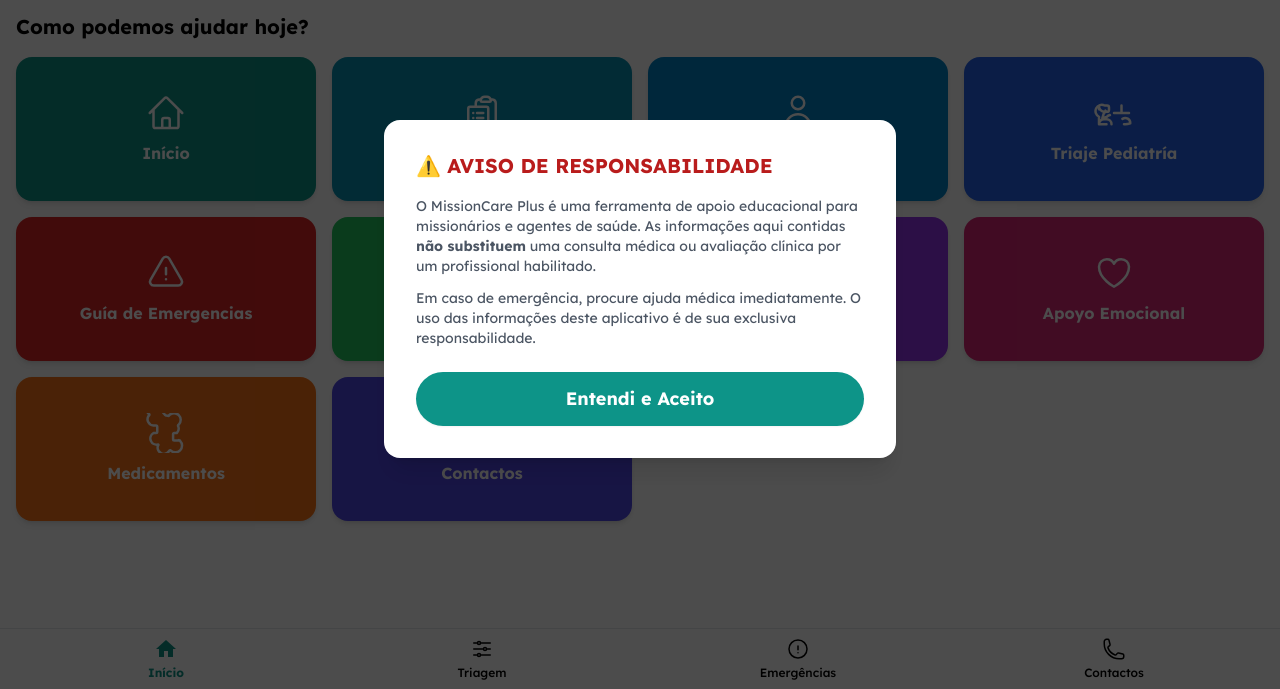
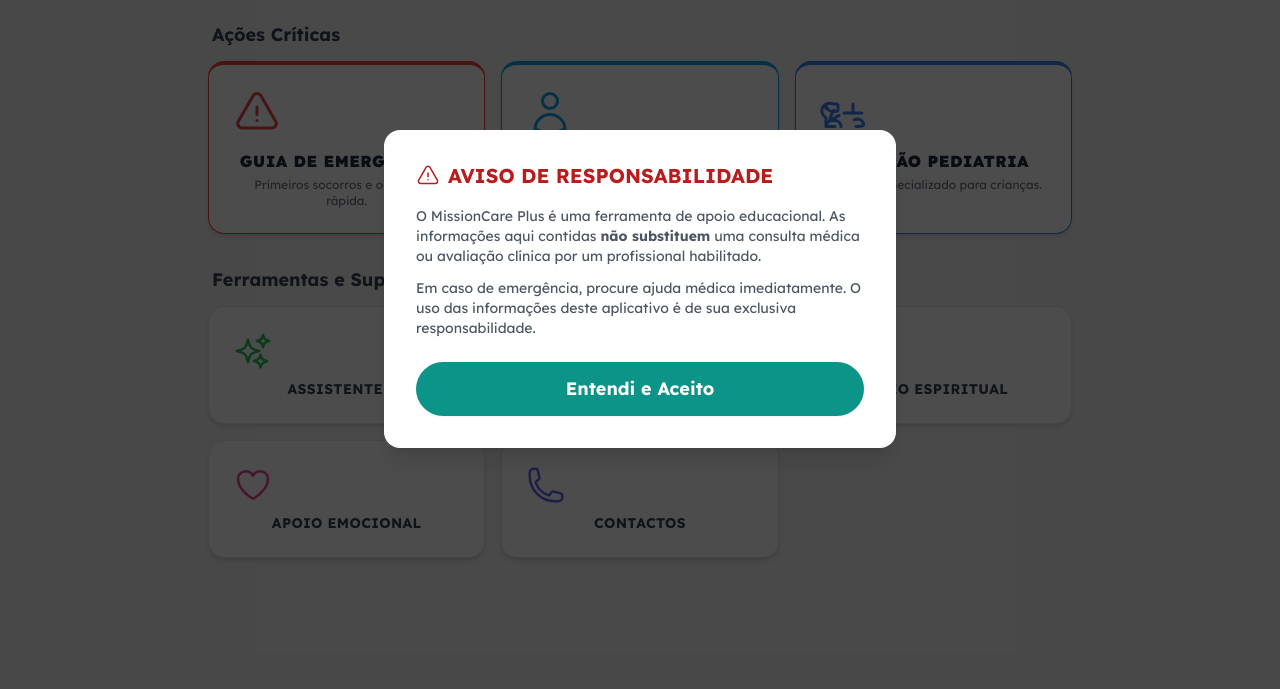
Before and after one commit to telesaudemissionaria/missioncare-plus, a website: page index.html in a window 1280 px wide. Shown: the part 111-800 px from the top of the page. Drawn offline with nearby package versions, Linux system fonts and the light colour scheme.

Commit message:
Update index.html

```diff
--- a/index.html
+++ b/index.html
@@ -18,37 +18,39 @@
     <style>
         body {
             font-family: 'Lexend', 'Noto Sans', sans-serif;
-            --primary-color: #0d9488; /* Tailwind teal-600 */
-            --text-color-dark: #374151; /* gray-700 */
-            --text-color-light: #6b7280; /* gray-500 */
         }
         .action-card {
-            display: flex;
-            flex-direction: column;
-            justify-content: center;
-            align-items: center;
+            background-color: white;
+            border-radius: 1rem;
+            padding: 1.5rem;
             text-align: center;
-            padding: 1rem;
-            border-radius: 1rem; /* rounded-2xl */
-            font-weight: 700; /* font-bold */
-            box-shadow: 0 4px 6px -1px rgb(0 0 0 / 0.1), 0 2px 4px -2px rgb(0 0 0 / 0.1); /* shadow-lg */
-            transition: transform 0.3s;
-            color: white;
-            min-height: 144px; /* h-36 */
+            box-shadow: 0 4px 6px -1px rgb(0 0 0 / 0.1), 0 2px 4px -2px rgb(0 0 0 / 0.1);
+            transition: transform 0.3s ease, box-shadow 0.3s ease;
+            border: 1px solid #e5e7eb; /* gray-200 */
         }
         .action-card:hover {
-            transform: scale(1.05);
+            transform: translateY(-5px);
+            box-shadow: 0 10px 15px -3px rgb(0 0 0 / 0.1), 0 4px 6px -2px rgb(0 0 0 / 0.1);
+        }
+        .action-card svg {
+            transition: transform 0.3s ease;
+        }
+        .action-card:hover svg {
+            transform: scale(1.1);
         }
     </style>
 </head>
-<body class="bg-gray-50">
+<body class="bg-gray-100">
 
-    <!-- MODAL DE DISCLAIMER (Aparece na primeira visita) -->
+    <!-- MODAL DE DISCLAIMER -->
     <div id="disclaimer-modal" class="hidden fixed inset-0 bg-black bg-opacity-70 flex items-center justify-center p-4 z-50">
         <div class="bg-white rounded-2xl shadow-xl w-full max-w-lg p-6 md:p-8 max-h-[90vh] overflow-y-auto">
-            <h2 class="text-xl font-bold text-red-700 mb-4">⚠️ AVISO DE RESPONSABILIDADE</h2>
+            <h2 class="text-xl font-bold text-red-700 mb-4 flex items-center">
+                <svg class="w-6 h-6 mr-2" xmlns="http://www.w3.org/2000/svg" fill="none" viewBox="0 0 24 24" stroke-width="1.5" stroke="currentColor"><path stroke-linecap="round" stroke-linejoin="round" d="M12 9v3.75m-9.303 3.376c-.866 1.5.217 3.374 1.948 3.374h14.71c1.73 0 2.813-1.874 1.948-3.374L13.949 3.378c-.866-1.5-3.032-1.5-3.898 0L2.697 16.126zM12 15.75h.007v.008H12v-.008z" /></svg>
+                AVISO DE RESPONSABILIDADE
+            </h2>
             <div class="text-sm text-gray-600 space-y-3">
-                <p>O MissionCare Plus é uma ferramenta de apoio educacional para missionários e agentes de saúde. As informações aqui contidas <strong>não substituem</strong> uma consulta médica ou avaliação clínica por um profissional habilitado.</p>
+                <p>O MissionCare Plus é uma ferramenta de apoio educacional. As informações aqui contidas <strong>não substituem</strong> uma consulta médica ou avaliação clínica por um profissional habilitado.</p>
                 <p>Em caso de emergência, procure ajuda médica imediatamente. O uso das informações deste aplicativo é de sua exclusiva responsabilidade.</p>
             </div>
             <button id="accept-disclaimer" class="mt-6 w-full flex justify-center py-3 px-4 border border-transparent rounded-full shadow-sm text-lg font-bold text-white bg-teal-600 hover:bg-teal-700 focus:outline-none focus:ring-2 focus:ring-offset-2 focus:ring-teal-500">
@@ -58,115 +60,77 @@
     </div>
 
     <!-- Container da Aplicação -->
-    <div id="app-container" class="relative flex size-full min-h-screen flex-col bg-white justify-between">
+    <div id="app-container" class="max-w-4xl mx-auto">
         <!-- Conteúdo Principal -->
-        <div>
-            <header class="text-center pt-8 pb-4 px-4 relative">
-                <h1 class="text-3xl font-bold text-text-color-dark tracking-tight">
-                    MISSIONCARE PLUS
+        <header class="text-center pt-10 pb-6 px-4">
+            <h1 class="text-4xl font-black text-teal-800 tracking-tight">
+                MissionCare Plus
             </h1>
-                <p class="text-sm text-text-color-light mt-1">
+            <p class="text-md text-gray-500 mt-1">
                 "Levando cura e esperança aos confins da Terra"
             </p>
         </header>
 
-            <main class="flex-grow pb-24">
-                <div class="p-4">
-                    <h2 class="text-text-color-dark text-xl font-bold mb-4">Como podemos ajudar hoje?</h2>
+        <main class="pb-8">
+            <div class="px-4">
+                <!-- Seção de Ações Críticas -->
+                <div class="mb-8">
+                    <h2 class="text-lg font-bold text-gray-700 mb-3 px-1">Ações Críticas</h2>
+                    <div class="grid grid-cols-1 md:grid-cols-3 gap-4">
+                        <!-- Guia de Emergências -->
+                        <a href="4-emergencias.html" class="action-card border-t-4 border-red-500 col-span-1 md:col-span-1">
+                            <svg class="w-12 h-12 mb-3 text-red-500" xmlns="http://www.w3.org/2000/svg" fill="none" viewBox="0 0 24 24" stroke-width="1.5" stroke="currentColor"><path stroke-linecap="round" stroke-linejoin="round" d="M12 9v3.75m-9.303 3.376c-.866 1.5.217 3.374 1.948 3.374h14.71c1.73 0 2.813-1.874 1.948-3.374L13.949 3.378c-.866-1.5-3.032-1.5-3.898 0L2.697 16.126zM12 15.75h.007v.008H12v-.008z" /></svg>
+                            <h3 class="uppercase font-extrabold text-gray-800 tracking-wide">GUIA DE EMERGÊNCIAS</h3>
+                            <p class="text-xs text-gray-500 mt-1">Primeiros socorros e orientação rápida.</p>
+                        </a>
+                        <!-- Atenção Adultos -->
+                        <a href="3- triagem adulto.html" class="action-card border-t-4 border-sky-500">
+                            <svg class="w-12 h-12 mb-3 text-sky-500" xmlns="http://www.w3.org/2000/svg" fill="none" viewBox="0 0 24 24" stroke-width="1.5" stroke="currentColor"><path stroke-linecap="round" stroke-linejoin="round" d="M15.75 6a3.75 3.75 0 11-7.5 0 3.75 3.75 0 017.5 0zM4.501 20.118a7.5 7.5 0 0114.998 0A17.933 17.933 0 0112 21.75c-2.676 0-5.216-.584-7.499-1.632z" /></svg>
+                            <h3 class="uppercase font-extrabold text-gray-800 tracking-wide">ATENÇÃO ADULTOS</h3>
+                            <p class="text-xs text-gray-500 mt-1">Avalie sintomas e receba orientação.</p>
+                        </a>
+                        <!-- Atenção Pediatria -->
+                        <a href="3b-triagem pediatria.html" class="action-card border-t-4 border-blue-500">
+                            <svg class="w-12 h-12 mb-3 text-blue-500" xmlns="http://www.w3.org/2000/svg" fill="none" viewBox="0 0 24 24" stroke-width="1.5" stroke="currentColor"><path stroke-linecap="round" stroke-linejoin="round" d="M18 18.72a9.094 9.094 0 003.741-.479 3 3 0 00-4.682-2.72m-7.5-2.28a4.5 4.5 0 00-1.897 1.13l-2.685.8.8-2.685a4.5 4.5 0 001.13-1.897M16.5 7.5V12m0 0v-4.5m0 4.5h-4.5m4.5 0h4.5M3 18.75h4.5m-4.5 0a3 3 0 013-3h1.5a3 3 0 013 3m-7.5 0v-4.5A3.375 3.375 0 016.375 7.5h1.5c.621 0 1.125.504 1.125 1.125v1.5c0 .621-.504 1.125-1.125 1.125h-1.5a3.375 3.375 0 01-3.375-3.375V9.75" /></svg>
+                            <h3 class="uppercase font-extrabold text-gray-800 tracking-wide">ATENÇÃO PEDIATRIA</h3>
+                             <p class="text-xs text-gray-500 mt-1">Cuidado especializado para crianças.</p>
+                        </a>
+                    </div>
+                </div>
 
-                    <!-- Grade de Ações Reordenada -->
-                    <div class="grid grid-cols-2 sm:grid-cols-3 md:grid-cols-4 gap-4">
-
-                        <!-- 1. Inicio (Link para a própria página) -->
-                        <a href="1-inicio.html" class="action-card bg-teal-600">
-                            <svg class="w-10 h-10 mb-2" xmlns="http://www.w3.org/2000/svg" fill="none" viewBox="0 0 24 24" stroke-width="1.5" stroke="currentColor"><path stroke-linecap="round" stroke-linejoin="round" d="M2.25 12l8.954-8.955a1.125 1.125 0 011.591 0L21.75 12M4.5 9.75v10.125c0 .621.504 1.125 1.125 1.125H9.75v-4.875c0-.621.504-1.125 1.125-1.125h2.25c.621 0 1.125.504 1.125 1.125V21h4.125c.621 0 1.125-.504 1.125-1.125V9.75M8.25 21h7.5" /></svg>
-                            <span>Início</span>
+                <!-- Seção de Ferramentas e Suporte -->
+                <div>
+                    <h2 class="text-lg font-bold text-gray-700 mb-3 px-1">Ferramentas e Suporte</h2>
+                    <div class="grid grid-cols-2 md:grid-cols-3 gap-4">
+                        <!-- Asistente IA -->
+                        <a href="5. assistenteIA.html" class="action-card">
+                            <svg class="w-10 h-10 mb-2 text-green-500" xmlns="http://www.w3.org/2000/svg" fill="none" viewBox="0 0 24 24" stroke-width="1.5" stroke="currentColor"><path stroke-linecap="round" stroke-linejoin="round" d="M9.813 15.904L9 18.75l-.813-2.846a4.5 4.5 0 00-3.09-3.09L2.25 12l2.846-.813a4.5 4.5 0 003.09-3.09L9 5.25l.813 2.846a4.5 4.5 0 003.09 3.09L15.75 12l-2.846.813a4.5 4.5 0 00-3.09 3.09zM18.259 8.715L18 9.75l-.259-1.035a3.375 3.375 0 00-2.455-2.456L14.25 6l1.036-.259a3.375 3.375 0 002.455-2.456L18 2.25l.259 1.035a3.375 3.375 0 002.456 2.456L21.75 6l-1.035.259a3.375 3.375 0 00-2.456 2.456zM16.898 20.572L16.5 21.75l-.398-1.178a3.375 3.375 0 00-2.31-2.31L12.602 18l1.178-.398a3.375 3.375 0 002.31-2.31L16.5 14.25l.398 1.178a3.375 3.375 0 002.31 2.31l1.178.398-1.178.398a3.375 3.375 0 00-2.31 2.31z" /></svg>
+                            <h3 class="uppercase font-bold text-gray-700 text-sm tracking-wide">ASSISTENTE IA</h3>
                         </a>
-
-                        <!-- 2. Triaje Inicial -->
-                        <a href="2- triagem inicial.html" class="action-card bg-cyan-600">
-                             <svg class="w-10 h-10 mb-2" xmlns="http://www.w3.org/2000/svg" fill="none" viewBox="0 0 24 24" stroke-width="1.5" stroke="currentColor"><path stroke-linecap="round" stroke-linejoin="round" d="M9 12h3.75M9 15h3.75M9 18h3.75m3 .75H18a2.25 2.25 0 002.25-2.25V6.108c0-1.135-.845-2.098-1.976-2.192a48.424 48.424 0 00-1.123-.08m-5.801 0c-.065.21-.1.433-.1.664 0 .414.336.75.75.75h4.5a.75.75 0 00.75-.75 2.25 2.25 0 00-.1-.664m-5.8 0A2.251 2.251 0 0113.5 2.25H15c1.012 0 1.867.668 2.15 1.586m-5.8 0c-.376.023-.75.05-1.124.08C9.095 4.01 8.25 4.973 8.25 6.108V8.25m0 0H4.875c-.621 0-1.125.504-1.125 1.125v11.25c0 .621.504 1.125 1.125 1.125h9.75c.621 0 1.125-.504 1.125-1.125V9.375c0-.621-.504-1.125-1.125-1.125H8.25zM6.75 12h.008v.008H6.75V12zm0 3h.008v.008H6.75V15zm0 3h.008v.008H6.75V18z" /></svg>
-                            <span>Triaje Inicial</span>
+                        <!-- Medicamentos -->
+                        <a href="8- medicamentos.html" class="action-card">
+                            <svg class="w-10 h-10 mb-2 text-orange-500" xmlns="http://www.w3.org/2000/svg" fill="none" viewBox="0 0 24 24" stroke-width="1.5" stroke="currentColor"><path stroke-linecap="round" stroke-linejoin="round" d="M11.354 1.093A3.75 3.75 0 0112 1.5h.003c.365 0 .717.056 1.06.163l.164.055a.75.75 0 00.675-.281l.055-.164a3.75 3.75 0 015.694 5.694l-.163.055a.75.75 0 00-.281.675l.055.164A3.75 3.75 0 0118.5 12h-1.5a.75.75 0 00-.75.75v3a.75.75 0 00.75.75h1.5c.365 0 .717-.056 1.06-.163l.164-.055a.75.75 0 00.675.281l.055.164a3.75 3.75 0 01-5.694 5.694l-.163-.055a.75.75 0 00-.675.281l-.055.164a3.75 3.75 0 01-6.756-3.033l.055-.164a.75.75 0 00.281-.675l-.164-.055A3.75 3.75 0 014.5 12h1.5a.75.75 0 00.75-.75v-3a.75.75 0 00-.75-.75h-1.5a3.75 3.75 0 01-2.907-5.857l.164-.055a.75.75 0 00.281-.675l-.055-.164a3.75 3.75 0 013.033-6.756l.164.055a.75.75 0 00.675.281l.055.164z" /></svg>
+                            <h3 class="uppercase font-bold text-gray-700 text-sm tracking-wide">MEDICAMENTOS</h3>
                         </a>
-
-                        <!-- 3. Triaje para Adultos -->
-                        <a href="3- triagem adulto.html" class="action-card bg-sky-600">
-                            <svg class="w-10 h-10 mb-2" xmlns="http://www.w3.org/2000/svg" fill="none" viewBox="0 0 24 24" stroke-width="1.5" stroke="currentColor"><path stroke-linecap="round" stroke-linejoin="round" d="M15.75 6a3.75 3.75 0 11-7.5 0 3.75 3.75 0 017.5 0zM4.501 20.118a7.5 7.5 0 0114.998 0A17.933 17.933 0 0112 21.75c-2.676 0-5.216-.584-7.499-1.632z" /></svg>
-                            <span>Triaje Adultos</span>
+                        <!-- Apoio Espiritual -->
+                        <a href="6-textos biblico.html" class="action-card">
+                            <svg class="w-10 h-10 mb-2 text-purple-500" xmlns="http://www.w3.org/2000/svg" fill="none" viewBox="0 0 24 24" stroke-width="1.5" stroke="currentColor"><path stroke-linecap="round" stroke-linejoin="round" d="M12 6.042A8.967 8.967 0 006 3.75c-1.052 0-2.062.18-3 .512v14.25A8.987 8.987 0 016 18c2.305 0 4.408.867 6 2.292m0-14.25a8.966 8.966 0 016-2.292c1.052 0 2.062.18 3 .512v14.25A8.987 8.987 0 0018 18a8.967 8.967 0 00-6 2.292m0-14.25v14.25" /></svg>
+                            <h3 class="uppercase font-bold text-gray-700 text-sm tracking-wide">APOIO ESPIRITUAL</h3>
                         </a>
-
-                        <!-- 3b. Triaje de Pediatría -->
-                        <a href="3b-triagem pediatria.html" class="action-card bg-blue-600">
-                            <svg class="w-10 h-10 mb-2" xmlns="http://www.w3.org/2000/svg" fill="none" viewBox="0 0 24 24" stroke-width="1.5" stroke="currentColor"><path stroke-linecap="round" stroke-linejoin="round" d="M18 18.72a9.094 9.094 0 003.741-.479 3 3 0 00-4.682-2.72m-7.5-2.28a4.5 4.5 0 00-1.897 1.13l-2.685.8.8-2.685a4.5 4.5 0 001.13-1.897M16.5 7.5V12m0 0v-4.5m0 4.5h-4.5m4.5 0h4.5M3 18.75h4.5m-4.5 0a3 3 0 013-3h1.5a3 3 0 013 3m-7.5 0v-4.5A3.375 3.375 0 016.375 7.5h1.5c.621 0 1.125.504 1.125 1.125v1.5c0 .621-.504 1.125-1.125 1.125h-1.5a3.375 3.375 0 01-3.375-3.375V9.75" /></svg>
-                            <span>Triaje Pediatría</span>
+                        <!-- Apoio Emocional -->
+                        <a href="7-emocional.html" class="action-card">
+                            <svg class="w-10 h-10 mb-2 text-pink-500" xmlns="http://www.w3.org/2000/svg" fill="none" viewBox="0 0 24 24" stroke-width="1.5" stroke="currentColor"><path stroke-linecap="round" stroke-linejoin="round" d="M21 8.25c0-2.485-2.099-4.5-4.688-4.5-1.935 0-3.597 1.126-4.312 2.733-.715-1.607-2.377-2.733-4.313-2.733C5.1 3.75 3 5.765 3 8.25c0 7.22 9 12 9 12s9-4.78 9-12z" /></svg>
+                            <h3 class="uppercase font-bold text-gray-700 text-sm tracking-wide">APOIO EMOCIONAL</h3>
                         </a>
-
-                        <!-- 4. Guía de Emergencias -->
-                        <a href="4-emergencias.html" class="action-card bg-red-600">
-                            <svg class="w-10 h-10 mb-2" xmlns="http://www.w3.org/2000/svg" fill="none" viewBox="0 0 24 24" stroke-width="1.5" stroke="currentColor"><path stroke-linecap="round" stroke-linejoin="round" d="M12 9v3.75m-9.303 3.376c-.866 1.5.217 3.374 1.948 3.374h14.71c1.73 0 2.813-1.874 1.948-3.374L13.949 3.378c-.866-1.5-3.032-1.5-3.898 0L2.697 16.126zM12 15.75h.007v.008H12v-.008z" /></svg>
-                            <span>Guía de Emergencias</span>
+                        <!-- Contactos -->
+                        <a href="9-contatos.html" class="action-card col-span-2 md:col-span-1">
+                            <svg class="w-10 h-10 mb-2 text-indigo-500" xmlns="http://www.w3.org/2000/svg" fill="none" viewBox="0 0 24 24" stroke-width="1.5" stroke="currentColor"><path stroke-linecap="round" stroke-linejoin="round" d="M2.25 6.75c0 8.284 6.716 15 15 15h2.25a2.25 2.25 0 002.25-2.25v-1.372c0-.516-.351-.966-.852-1.091l-4.423-1.106c-.44-.11-.902.055-1.173.417l-.97 1.293c-.282.376-.769.542-1.21.38a12.035 12.035 0 01-7.143-7.143c-.162-.441.004-.928.38-1.21l1.293-.97c.363-.271.527-.734.417-1.173L6.963 3.102a1.125 1.125 0 00-1.091-.852H4.5A2.25 2.25 0 002.25 4.5v2.25z" /></svg>
+                            <h3 class="uppercase font-bold text-gray-700 text-sm tracking-wide">CONTACTOS</h3>
                         </a>
-
-                        <!-- 5. Asistente de IA -->
-                        <a href="5. assistenteIA.html" class="action-card bg-green-500">
-                             <svg class="w-10 h-10 mb-2" xmlns="http://www.w3.org/2000/svg" fill="none" viewBox="0 0 24 24" stroke-width="1.5" stroke="currentColor"><path stroke-linecap="round" stroke-linejoin="round" d="M9.813 15.904L9 18.75l-.813-2.846a4.5 4.5 0 00-3.09-3.09L2.25 12l2.846-.813a4.5 4.5 0 003.09-3.09L9 5.25l.813 2.846a4.5 4.5 0 003.09 3.09L15.75 12l-2.846.813a4.5 4.5 0 00-3.09 3.09zM18.259 8.715L18 9.75l-.259-1.035a3.375 3.375 0 00-2.455-2.456L14.25 6l1.036-.259a3.375 3.375 0 002.455-2.456L18 2.25l.259 1.035a3.375 3.375 0 002.456 2.456L21.75 6l-1.035.259a3.375 3.375 0 00-2.456 2.456zM16.898 20.572L16.5 21.75l-.398-1.178a3.375 3.375 0 00-2.31-2.31L12.602 18l1.178-.398a3.375 3.375 0 002.31-2.31L16.5 14.25l.398 1.178a3.375 3.375 0 002.31 2.31l1.178.398-1.178.398a3.375 3.375 0 00-2.31 2.31z" /></svg>
-                            <span>Asistente IA</span>
-                        </a>
-
-                        <!-- 6. Apoyo Espiritual -->
-                        <a href="6-textos biblico.html" class="action-card bg-purple-600">
-                            <svg class="w-10 h-10 mb-2" xmlns="http://www.w3.org/2000/svg" fill="none" viewBox="0 0 24 24" stroke-width="1.5" stroke="currentColor"><path stroke-linecap="round" stroke-linejoin="round" d="M12 6.042A8.967 8.967 0 006 3.75c-1.052 0-2.062.18-3 .512v14.25A8.987 8.987 0 016 18c2.305 0 4.408.867 6 2.292m0-14.25a8.966 8.966 0 016-2.292c1.052 0 2.062.18 3 .512v14.25A8.987 8.987 0 0018 18a8.967 8.967 0 00-6 2.292m0-14.25v14.25" /></svg>
-                            <span>Apoyo Espiritual</span>
-                        </a>
-
-                        <!-- 7. Apoyo Emocional -->
-                        <a href="7-emocional.html" class="action-card bg-pink-600">
-                            <svg class="w-10 h-10 mb-2" xmlns="http://www.w3.org/2000/svg" fill="none" viewBox="0 0 24 24" stroke-width="1.5" stroke="currentColor"><path stroke-linecap="round" stroke-linejoin="round" d="M21 8.25c0-2.485-2.099-4.5-4.688-4.5-1.935 0-3.597 1.126-4.312 2.733-.715-1.607-2.377-2.733-4.313-2.733C5.1 3.75 3 5.765 3 8.25c0 7.22 9 12 9 12s9-4.78 9-12z" /></svg>
-                            <span>Apoyo Emocional</span>
-                        </a>
-
-                        <!-- 8. Información sobre Medicamentos -->
-                        <a href="8- medicamentos.html" class="action-card bg-orange-500">
-                            <svg class="w-10 h-10 mb-2" xmlns="http://www.w3.org/2000/svg" fill="none" viewBox="0 0 24 24" stroke-width="1.5" stroke="currentColor"><path stroke-linecap="round" stroke-linejoin="round" d="M11.354 1.093A3.75 3.75 0 0112 1.5h.003c.365 0 .717.056 1.06.163l.164.055a.75.75 0 00.675-.281l.055-.164a3.75 3.75 0 015.694 5.694l-.163.055a.75.75 0 00-.281.675l.055.164A3.75 3.75 0 0118.5 12h-1.5a.75.75 0 00-.75.75v3a.75.75 0 00.75.75h1.5c.365 0 .717-.056 1.06-.163l.164-.055a.75.75 0 00.675.281l.055.164a3.75 3.75 0 01-5.694 5.694l-.163-.055a.75.75 0 00-.675.281l-.055.164a3.75 3.75 0 01-6.756-3.033l.055-.164a.75.75 0 00.281-.675l-.164-.055A3.75 3.75 0 014.5 12h1.5a.75.75 0 00.75-.75v-3a.75.75 0 00-.75-.75h-1.5a3.75 3.75 0 01-2.907-5.857l.164-.055a.75.75 0 00.281-.675l-.055-.164a3.75 3.75 0 013.033-6.756l.164.055a.75.75 0 00.675.281l.055.164z" /></svg>
-                            <span>Medicamentos</span>
-                        </a>
-
-                        <!-- 9. Contactos -->
-                        <a href="9-contatos.html" class="action-card bg-indigo-600">
-                            <svg class="w-10 h-10 mb-2" xmlns="http://www.w3.org/2000/svg" fill="none" viewBox="0 0 24 24" stroke-width="1.5" stroke="currentColor"><path stroke-linecap="round" stroke-linejoin="round" d="M2.25 6.75c0 8.284 6.716 15 15 15h2.25a2.25 2.25 0 002.25-2.25v-1.372c0-.516-.351-.966-.852-1.091l-4.423-1.106c-.44-.11-.902.055-1.173.417l-.97 1.293c-.282.376-.769.542-1.21.38a12.035 12.035 0 01-7.143-7.143c-.162-.441.004-.928.38-1.21l1.293-.97c.363-.271.527-.734.417-1.173L6.963 3.102a1.125 1.125 0 00-1.091-.852H4.5A2.25 2.25 0 002.25 4.5v2.25z" /></svg>
-                            <span>Contactos</span>
-                        </a>
-
+                    </div>
                 </div>
             </div>
         </main>
-        </div>
-
-        <!-- Barra de Navegação Inferior Atualizada -->
-        <footer class="fixed bottom-0 left-0 right-0 z-10 bg-white/90 backdrop-blur-sm border-t border-gray-200">
-            <div class="flex justify-around p-2">
-                <!-- Item Ativo: Início -->
-                <a href="1-inicio.html" class="flex flex-col items-center justify-center gap-1 text-teal-600 w-1/4">
-                    <svg class="h-6 w-6" xmlns="http://www.w3.org/2000/svg" viewBox="0 0 24 24" fill="currentColor"><path d="M10 20v-6h4v6h5v-8h3L12 3 2 12h3v8h5z"/></svg>
-                    <span class="text-xs font-bold">Início</span>
-                </a>
-                <!-- Item: Triagem -->
-                <a href="2- triagem inicial.html" class="flex flex-col items-center justify-center gap-1 text-text-color-light w-1/4">
-                    <svg class="h-6 w-6" xmlns="http://www.w3.org/2000/svg" fill="none" viewBox="0 0 24 24" stroke-width="1.5" stroke="currentColor"><path stroke-linecap="round" stroke-linejoin="round" d="M10.5 6h9.75M10.5 6a1.5 1.5 0 11-3 0m3 0a1.5 1.5 0 10-3 0M3.75 6H7.5m3 12h9.75m-9.75 0a1.5 1.5 0 01-3 0m3 0a1.5 1.5 0 00-3 0m-3.75 0H7.5m9-6h3.75m-3.75 0a1.5 1.5 0 01-3 0m3 0a1.5 1.5 0 00-3 0m-9.75 0h9.75" /></svg>
-                    <span class="text-xs font-medium">Triagem</span>
-                </a>
-                <!-- Item: Emergências -->
-                <a href="4-emergencias.html" class="flex flex-col items-center justify-center gap-1 text-text-color-light w-1/4">
-                    <svg class="h-6 w-6" xmlns="http://www.w3.org/2000/svg" fill="none" viewBox="0 0 24 24" stroke-width="1.5" stroke="currentColor"><path stroke-linecap="round" stroke-linejoin="round" d="M12 9v3.75m9-.75a9 9 0 11-18 0 9 9 0 0118 0zm-9 3.75h.008v.008H12v-.008z" /></svg>
-                    <span class="text-xs font-medium">Emergências</span>
-                </a>
-                <!-- Item: Contactos -->
-                <a href="9-contatos.html" class="flex flex-col items-center justify-center gap-1 text-text-color-light w-1/4">
-                    <svg class="h-6 w-6" xmlns="http://www.w3.org/2000/svg" fill="none" viewBox="0 0 24 24" stroke-width="1.5" stroke="currentColor"><path stroke-linecap="round" stroke-linejoin="round" d="M2.25 6.75c0 8.284 6.716 15 15 15h2.25a2.25 2.25 0 002.25-2.25v-1.372c0-.516-.351-.966-.852-1.091l-4.423-1.106c-.44-.11-.902.055-1.173.417l-.97 1.293c-.282.376-.769.542-1.21.38a12.035 12.035 0 01-7.143-7.143c-.162-.441.004-.928.38-1.21l1.293-.97c.363-.271.527-.734.417-1.173L6.963 3.102a1.125 1.125 0 00-1.091-.852H4.5A2.25 2.25 0 002.25 4.5v2.25z" /></svg>
-                    <span class="text-xs font-medium">Contactos</span>
-                </a>
-            </div>
-        </footer>
     </div>
 
 <script>
```
Lines whose indentation alone changed are shown as unchanged.
